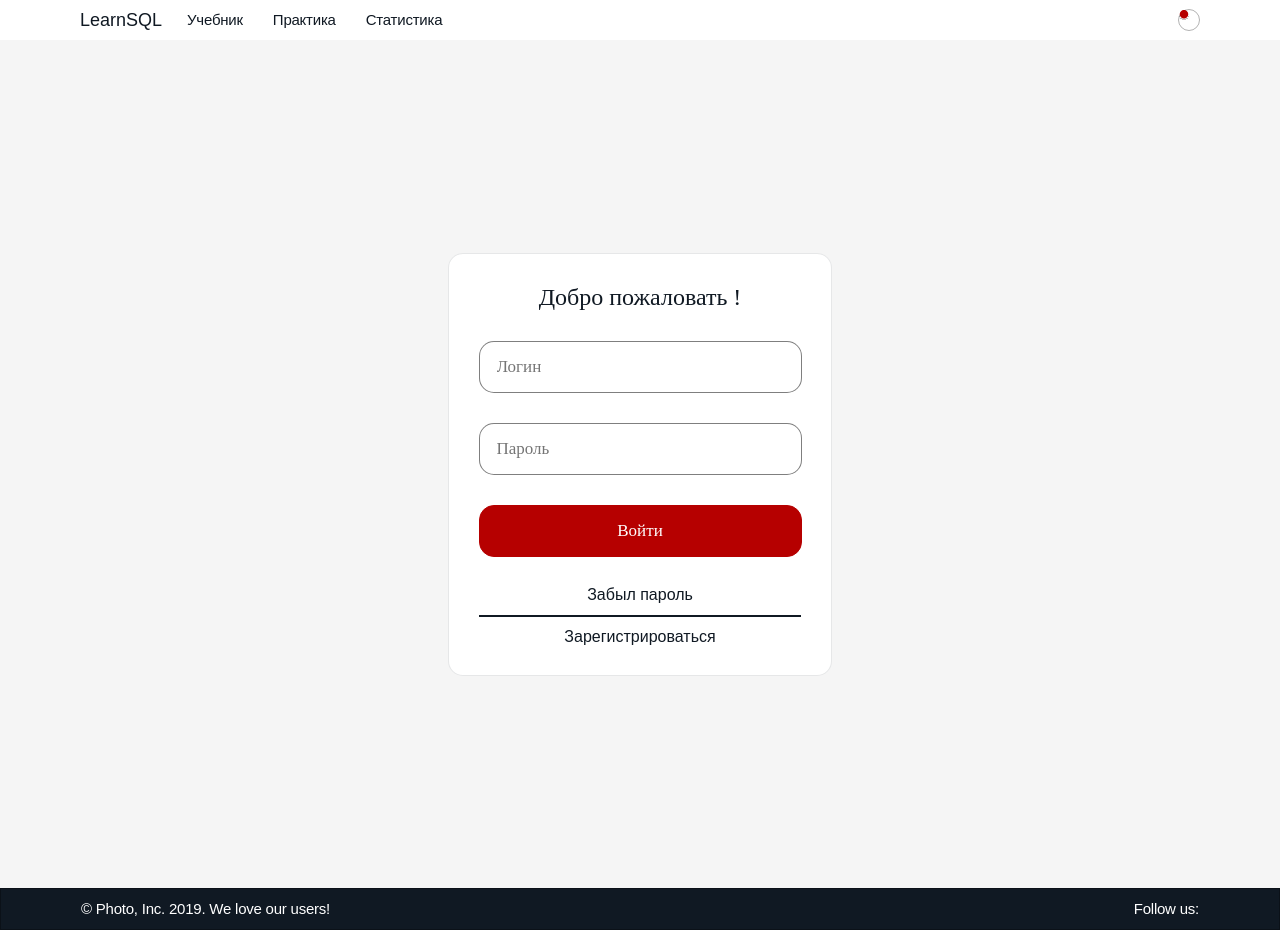
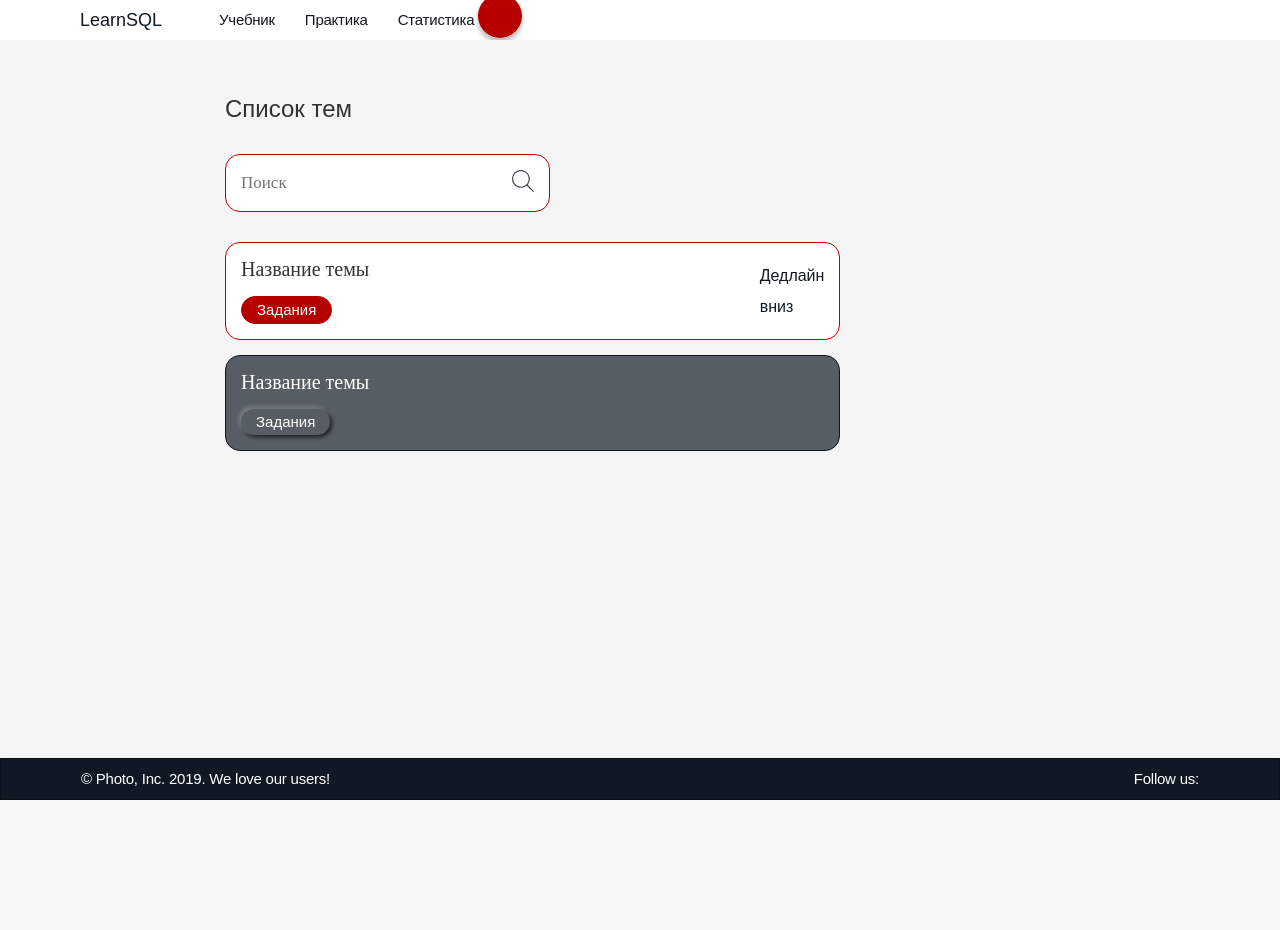
Before and after one commit to ElizavetaRykova/learnsql, a Django app: page / in a window 1280 px wide. After the commit the page ends 800 px from the top, so only its background shows below. Run offline with Django 4.2, Linux system fonts and the light colour scheme; style sheets or scripts are compiled from the project's sources; some libraries are stand-ins or nearby versions; some web fonts are replaced.

Commit message:
Add HTML template for topic list page

```diff
--- a/general/static/css/layout/header.scss
+++ b/general/static/css/layout/header.scss
@@ -8,23 +8,22 @@
   }
 
   &__logo {
-    margin-right: 25px;
+    margin-right: 57px;
     font-size: 18px;
     font-weight: 500;
     color: #101923;
   }
 
-  &__avatar {
+  &__user-name {
     margin-left: auto;
-    width: 22px;
-    height: 22px;
-    border-radius: 50%;
-    border: 1px solid rgba(0, 0, 0, 0.3);
-    img {
-      width: 50%;
-      height: 50%;
-      object-fit: cover;
-    }
+    font-weight: 500;
+    font-size: 15px;
+    line-height: 18px;
+    letter-spacing: -0.015em;
+    color: #101923;
+  }
+  &__user-name :hover{
+    color: #B60000;
   }
 }
 
--- a/general/static/css/main.scss
+++ b/general/static/css/main.scss
@@ -107,22 +107,7 @@ main{
   }
 }
 
-[class*="__container--lecture"] {
-  max-width: 100%;
-  padding: 0 188px 0 0;
-
-  @media (max-width: 767.98px) {
-    max-width: 696px;
-    padding: 0;
-  }
-
-  @media (max-width: 716px) {
-    max-width: 100%;
-    padding: 0 10px;
-  }
-}
-
-[class*="__container--topics"] {
+[class*="__container--medium"] {
   max-width: 100%;
   padding: 0 150px 0 225px;
 
@@ -137,20 +122,6 @@ main{
   }
 }
 
-[class*="__container--gis"] {
-  max-width: 100%;
-  padding: 0 80px;
-
-  @media (max-width: 767.98px) {
-    max-width: 696px;
-    padding: 0;
-  }
-
-  @media (max-width: 716px) {
-    max-width: 100%;
-    padding: 0 10px;
-  }
-}
 
 //components
 //@import "components/btns";
@@ -159,8 +130,9 @@ main{
 @import "layout/header";
 @import "layout/footer";
 //pages
-@import "pages/signin";
+@import "pages/login";
 @import "pages/signup";
+@import "pages/topic_list";
 //themes
 
 //vendors
--- /dev/null
+++ b/general/static/css/pages/login.scss
@@ -0,0 +1,109 @@
+.signin {
+    display: flex;
+    justify-content: center;
+    height: 100vh;
+    align-items: center;
+    &__form {
+        display: flex;
+        padding: 30px 30px;
+        flex-direction: column;
+        justify-content: center;
+        align-items: center;
+        gap: 30px;
+        width:384px;
+        border-radius: 15px;
+        border: 1px solid rgba(16, 25, 35, 0.10);
+        background: #FFF;
+    }
+    &__text-welcom {
+        color: #101923;
+        font-family: Montserrat;
+        font-size: 24px;
+        font-style: normal;
+        font-weight: 300;
+        line-height: normal;
+    }
+    &__forgot{
+        width: 100%;
+        display: flex;
+        gap: 12px;
+        flex-direction: column;
+        justify-content: center;
+        align-items: center;
+    }
+    &__forgot-password:hover{
+        color: #780000;
+    }
+    &__signup:hover{
+        color: #780000;
+    }
+}
+
+.input-login{
+    margin-bottom: 30px;
+    padding: 14px 17px;
+    width: 323px;
+    height: 52px;
+    border-radius: 15px;
+    border: 1px solid rgba(0, 0, 0, 0.50);
+    color: rgba(0, 0, 0, 0.50);
+    font-family: Montserrat;
+    font-size: 17px;
+    font-style: normal;
+    font-weight: 400;
+    line-height: normal;
+    outline: none;
+}
+
+.input-login:focus{
+    color: #101923;
+    border: 1px solid #780000;
+}
+
+.input-password{
+    margin-bottom: 30px;
+    padding: 14px 17px;
+    width: 323px;
+    height: 52px;
+    border-radius: 15px;
+    border: 1px solid rgba(0, 0, 0, 0.50);
+    color: rgba(0, 0, 0, 0.50);
+    font-family: Montserrat;
+    font-size: 17px;
+    font-style: normal;
+    font-weight: 400;
+    line-height: normal;
+    outline: none;
+}
+
+.input-password:focus{
+    color: #101923;
+    border: 1px solid #780000;
+}
+
+.enter-button{
+    display: flex;
+    width: 323px;
+    height: 52px;
+    justify-content: center;
+    align-items: center;
+    border-radius: 15px;
+    border: 1px solid #B60000;
+    background: #B60000;
+    color: #FFF;
+    text-align: center;
+    font-family: Montserrat;
+    font-size: 17px;
+    font-style: normal;
+    font-weight: 500;
+    line-height: normal;
+}
+.enter-button:hover{
+    background: #780000;
+    border: 1px solid #780000;
+}
+
+hr{
+    border: 0.5px solid #101923;
+    width: 100%;
+}
--- /dev/null
+++ b/general/static/css/pages/topic_list.scss
@@ -0,0 +1,120 @@
+.lections{
+ &__wrapper{
+    display: grid;
+    grid-template-columns: 68% 27%;
+    grid-gap: 3%;
+    height: 100%;
+ }
+ &__content{
+    margin-top: 30px;
+    display: grid;
+    flex-direction: column;
+    gap: 30px;
+ }
+ &__list{
+    display: flex;
+    flex-direction: column;
+    gap: 15px;
+}
+}
+
+.lection{
+    position: relative;
+    padding: 15px 15px;
+    display: flex;
+    flex-direction: row;
+    justify-content: space-between;
+    align-items: center;
+    border-radius: 15px;
+    border: 1px solid #B60000;
+    background-color: #FFF;
+    &__part{
+        display: flex;
+        flex-direction: column;
+        gap: 15px;
+        justify-content: center;
+        align-items: last baseline;
+    }
+    &__topic-of-lecture{
+        color: rgba(0, 0, 0, 0.80);
+        text-align: center;
+        font-family: Montserrat;
+        font-size: 20px;
+        font-style: normal;
+        font-weight: 400;
+        line-height: normal;
+        &--lock{
+            color: #FFF;
+            text-align: center;
+            font-family: Montserrat;
+            font-size: 20px;
+            font-style: normal;
+            font-weight: 400;
+            line-height: normal;
+        }
+    }
+    &--lock{
+        position: relative;
+        padding: 15px 15px;
+        display: flex;
+        flex-direction: column;
+        gap: 15px;
+        justify-content:space-between;
+        align-items: baseline;
+        border-radius: 15px;
+        border: 1px solid #101923;
+        background: #575D64;
+    }
+}
+
+
+.link-to-lecture-task{
+    padding: 4px 15px;
+    font-weight: 500;
+    font-size: 15px;
+    line-height: 18px;
+    color: #FFFFFF;
+    background: #B60000;
+    border: 1px solid #B60000;
+    border-radius: 15px;
+    &--lock{
+        padding: 4px 15px;
+        font-weight: 500;
+        font-size: 15px;
+        line-height: 18px;
+        color: #FFF;
+        background-color: #575D64;
+        border-radius: 15px;
+        box-shadow: -2px -2px 4px rgba(255, 255, 255, 0.25), 2px 2px 4px rgba(0, 0, 0, 0.75);
+    }
+}
+
+.list-name{
+    font-weight: 400;
+    font-size: 24px;
+    line-height: 30px;
+    color: rgba(0, 0, 0, 0.8);
+}
+
+.search{
+    padding: 15px 15px;
+    display: flex;
+    flex-direction: row;
+    justify-content: space-between;
+    align-items: center;
+    width: 325px;
+    border-radius: 15px;
+    border: 1px solid #B60000;
+    background-color: #FFF;
+    &__query{
+        color: rgba(16, 25, 35, 0.80);
+        font-family: Montserrat;
+        font-size: 17px;
+        font-style: normal;
+        font-weight: 400;
+        line-height: normal;
+    }
+    &__icon{
+        flex-shrink: 0;
+    }
+}
--- /dev/null
+++ b/general/templates/topic_list.html
@@ -0,0 +1,57 @@
+{% extends 'head.html' %}
+
+{% load static %}
+
+{% block title%}
+    signin
+{% endblock %}
+
+{% block content %}
+<div class="wrapper">
+    {% include 'header.html' %}
+    <main>
+        <div class="lections">
+            <div class="lections__container--medium">
+              <div class="lections__wrapper">
+                <div class="lections__content">
+                    <div class="lections__list-name list-name">Список тем</div>
+                        <form class="lections__search search">
+                            <input placeholder="Поиск" type="text" class="search__query">
+                            <button type="submit" class="search__icon">
+                                 <svg width="22" height="22" viewBox="0 0 22 22" fill="none" xmlns="http://www.w3.org/2000/svg">
+                                        <g clip-path="url(#clip0_149_961)">
+                                        <path fill-rule="evenodd" clip-rule="evenodd" d="M7.98107 0.0238063C5.27311 0.366732 2.96396 1.77222 1.49674 3.97049C-0.921453 7.59352 -0.359468 12.4533 2.82088 15.4206C4.50098 16.9881 6.59804 17.8108 8.91355 17.8108C10.9243 17.8108 12.6849 17.2355 14.2446 16.0686L14.8089 15.6464L15.5681 16.3857C15.9857 16.7923 17.4341 18.2215 18.7867 19.5616C21.4522 22.2024 21.4457 22.1976 21.8226 21.8209C21.9386 21.705 22 21.562 22 21.4077C22 21.193 21.7142 20.8857 18.8233 17.9932L15.6465 14.8148L15.7914 14.6343C16.7651 13.4218 17.4819 11.8582 17.7442 10.3748C17.8774 9.62184 17.8558 7.95471 17.7036 7.23428C16.9431 3.63334 14.3666 1.00349 10.7993 0.186895C10.1975 0.0491469 8.53887 -0.0468004 7.98107 0.0238063ZM10.8354 1.45226C11.6301 1.65722 12.6424 2.11414 13.3444 2.58492C13.9586 2.99672 14.9522 4.012 15.3813 4.66594C16.2066 5.92409 16.5775 7.11285 16.6331 8.67818C16.7124 10.9146 16.0159 12.7249 14.46 14.3269C12.9673 15.8637 11.0957 16.6557 8.95662 16.6557C5.91509 16.6557 3.30374 15.0227 1.9723 12.2879C-0.280195 7.66131 2.54845 2.23138 7.69202 1.30844C8.53027 1.15799 9.9456 1.22275 10.8354 1.45226Z" fill="#101923" fill-opacity="0.8"/>
+                                        </g>
+                                        <defs>
+                                            <clipPath id="clip0_149_961">
+                                            <rect width="22" height="22" fill="white"/>
+                                        </clipPath>
+                                        </defs>
+                                    </svg>
+                            </button>
+                        </form>
+                  <ul class="lections__list">
+                    <li class="lections__item lection">
+                        <div class="lection__part">
+                            <a href="" class="lection__topic-of-lecture">Название темы</a>
+                            <a href="" class="lection__link-to-lecture-task link-to-lecture-task">Задания</a>
+                        </div>
+                        <div class="lection__part">
+                            <div class="lection__deadline">Дедлайн</div>
+                            <div class="lection__button-expand button-expand">вниз</div>
+                        </div>
+                    </li>
+                    <li class="lections__item lection--lock">
+                        <a href="" class="lection__topic-of-lecture--lock">Название темы</a>
+                        <a href="" class="lection__link-to-lecture-task link-to-lecture-task--lock">Задания</a>
+                    </li>
+                  </ul>
+                </div>
+                <div class="lesctions__sidebar sidebar"></div>
+              </div>
+            </div>
+          </div>
+    </main>
+    {% include 'footer.html' %}
+</div>
+{% endblock %}
--- a/general/urls.py
+++ b/general/urls.py
@@ -3,6 +3,7 @@ from . import views
 
 
 urlpatterns = [
-    path('', views.get_signin, name='get_signin'),
+    #path('', views.get_signin, name='login'),
     path('signup/', views.get_signup, name='signup'),
+    path('', views.get_topic_list, name='topic_list'),
 ]
--- a/general/views.py
+++ b/general/views.py
@@ -1,9 +1,29 @@
-from django.shortcuts import render
+from django.shortcuts import render, redirect
+from django.contrib.auth import authenticate, login
+from django.contrib.auth.forms import AuthenticationForm
 
-# Отрисовка HTML-шаблона страницы входа
-def get_signin(request):
-    return render(request, 'signin.html')
+# Форма входа
+def signin(request):
+    if request.method == 'POST':
+        form = AuthenticationForm(request=request, data=request.POST)
+        if form.is_valid():
+            username = form.cleaned_data.get('username')
+            password = form.cleaned_data.get('password')
+            user = authenticate(request, username=username, password=password)
+            if user is not None:
+                login(request, user)
+                return redirect('home')
+            else:
+                form.add_error(None, 'Invalid username or password')
+    else:
+        form = AuthenticationForm()
+    return render(request, 'login.html', {'form': form})
+
 
 # Отрисовка HTML-шаблона страницы регистрации
 def get_signup(request):
     return render(request, 'signup.html')
+
+# Отрисовка HTML-шаблона страницы со списком тем
+def get_topic_list(request):
+    return render(request, 'topic_list.html')
--- a/learnsql/urls.py
+++ b/learnsql/urls.py
@@ -27,3 +27,7 @@ from django.conf import settings
 from django.conf.urls.static import static
 
 urlpatterns += static(settings.STATIC_URL, document_root=settings.STATIC_ROOT)
+
+urlpatterns += [
+    path('accounts/', include('django.contrib.auth.urls')),
+]
```
Also changed, not shown: general/templates/registration/login.html (added, +33 -0 lines), learnsql/settings.py (+6 -3 lines).
